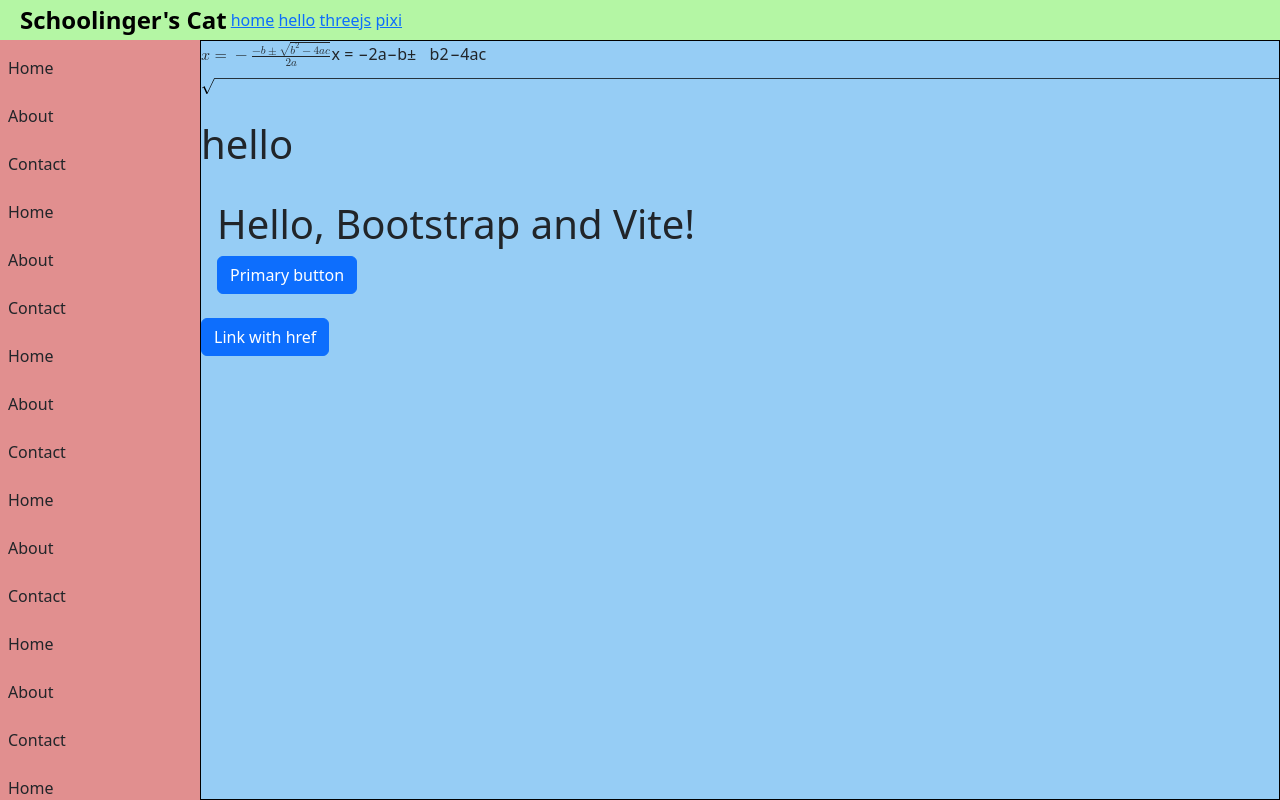
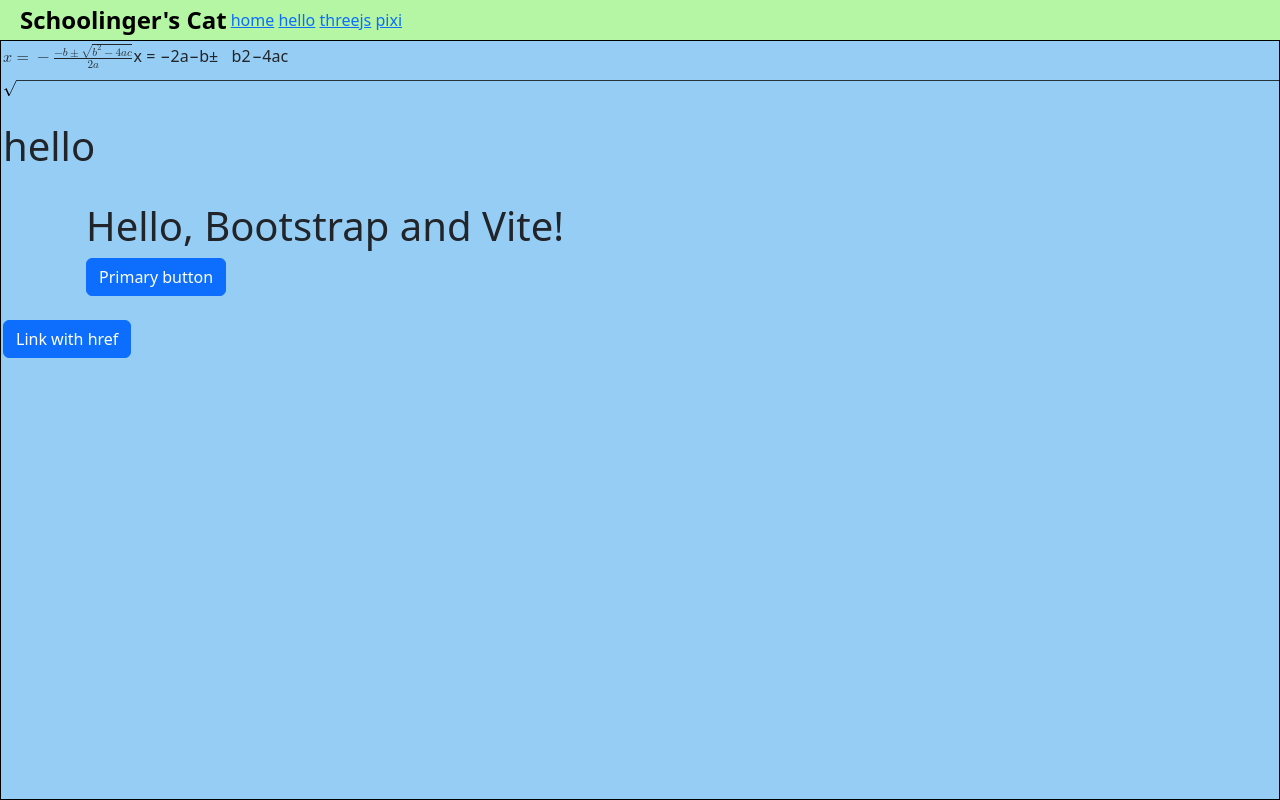
Before and after one commit to cyavictor88/schoolingerscat-gp, a SvelteKit app: page /hello in a window 1280 px wide. Built offline with nearby package versions, Linux system fonts and the light colour scheme.

Commit message:
move components to lib

```diff
--- a/src/components/Katex/Katex.svelte
+++ b/src/lib/components/Katex/Katex.svelte
@@ -1,7 +1,7 @@
 <script lang='ts'>
 	import katex from "katex";
 
-	export let math:string;
+	export let math: string;
 	export let displayMode = false;
 
 	const options = {
@@ -14,8 +14,7 @@
 
 <svelte:head>
   <!-- <link rel="stylesheet" href="/node_modules/katex/dist/katex.min.css" > -->
-  <link rel="stylesheet" href="https://cdn.jsdelivr.net/npm/katex@0.15.3/dist/katex.min.css" integrity="sha384-KiWOvVjnN8qwAZbuQyWDIbfCLFhLXNETzBQjA/92pIowpC0d2O3nppDGQVgwd2nB" crossorigin="anonymous">
-
+  <link rel="stylesheet" href="https://cdn.jsdelivr.net/npm/katex@0.16.8/dist/katex.min.css" integrity="sha384-GvrOXuhMATgEsSwCs4smul74iXGOixntILdUW9XmUC6+HX0sLNAK3q71HotJqlAn" crossorigin="anonymous">
 </svelte:head>
 
 {@html katexString}
--- a/src/components/SideNav/SideNav.svelte
+++ b/src/lib/components/SideNav/SideNav.svelte
@@ -48,8 +48,8 @@
 
   .link {
     cursor: pointer;
-    margin: 8px 0;
-    padding: 8px;
+    margin: 2px 0;
+    padding: 2px;
     border-radius: 4px;
   }
 
--- a/src/routes/+layout.svelte
+++ b/src/routes/+layout.svelte
@@ -1,34 +1,33 @@
 <script>
-	import SideNav from '../components/SideNav/SideNav.svelte';
-	import TopNav from '../components/TopNav/TopNav.svelte';
+	import SideNav from '$lib/components/SideNav/SideNav.svelte';
+	import TopNav from '$lib/components/TopNav/TopNav.svelte';
 	import {
 		beforeUpdate,
 		afterUpdate,
 		onMount
 	} from 'svelte';
   let topBarHeight = 40;
-  let sideBarWidth = 200;
+  let sideBarWidth = 0;
 
-	onMount(()=>{
+	// onMount(()=>{
 
-		window.addEventListener('resize', changeSizeBarWidth);
-		return () => {
-			window.removeEventListener('resize',changeSizeBarWidth)
-		}
-	});
+	// 	window.addEventListener('resize', changeSizeBarWidth);
+	// 	return () => {
+	// 		window.removeEventListener('resize',changeSizeBarWidth)
+	// 	}
+	// });
 
-	function changeSizeBarWidth(){
-		console.log(window.outerWidth)
-		if (window.outerWidth < 800) {
-			sideBarWidth = 50;
-		}
-		else
-		sideBarWidth = 200;
-	}
-
-	beforeUpdate(() => {
-		changeSizeBarWidth()
-	});
+	// function changeSizeBarWidth(){
+	// 	console.log(window.outerWidth)
+	// 	if (window.outerWidth < 800) {
+	// 		sideBarWidth = 50;
+	// 	}
+	// 	else
+	// 	sideBarWidth = 200;
+	// }
+	// beforeUpdate(() => {
+	// 	changeSizeBarWidth()
+	// });
 
 
 
@@ -36,7 +35,7 @@
 
 
 <TopNav {topBarHeight} />
-<SideNav {topBarHeight} {sideBarWidth} />
+<!-- <SideNav {topBarHeight} {sideBarWidth} /> -->
 <div id="content" style="top:{topBarHeight}px;
                           left:{sideBarWidth}px;
                           width:calc(100vw - {sideBarWidth}px;
@@ -52,7 +51,7 @@
 		height: 100%;
 		background-color: #96cdf5;
 		border: 1px black solid;
-		padding: 0px;
+		padding: 2px;
 		overflow-y: scroll;
 	}
 </style>
--- a/src/routes/hello/+page.svelte
+++ b/src/routes/hello/+page.svelte
@@ -1,5 +1,5 @@
 <script lang='ts'>
-  import Katex from "../../components/Katex/Katex.svelte";
+  import Katex from "$lib/components/Katex/Katex.svelte";
   const math1 = "x=-\\frac{-b\\pm\\sqrt{b^2-4ac}}{2a}";
 </script>
 
--- /dev/null
+++ b/src/routes/signalProcessing/+layout.svelte
@@ -0,0 +1,33 @@
+<script>
+  import SideNav from '$lib/components/SideNav/SideNav.svelte';
+	import {
+		beforeUpdate,
+		afterUpdate,
+		onMount
+	} from 'svelte';
+  let topBarHeight = 40;
+  let sideBarWidth = 200;
+
+</script>
+
+
+<SideNav {topBarHeight} {sideBarWidth} />
+<div id="content" style="top:{topBarHeight}px;
+                          left:{sideBarWidth}px;
+                          width:calc(100vw - {sideBarWidth}px;
+                          max-height: calc(100vh - {topBarHeight}px);
+                          ">
+  <slot />
+</div>
+
+<style>
+
+	#content {
+		position: fixed;
+		height: 100%;
+		background-color: #96cdf5;
+		border: 1px black solid;
+		padding: 0px;
+		overflow-y: scroll;
+	}
+</style>
```
Also changed, not shown: src/lib/components/SideNav/SideNav.ts (renamed from src/components/SideNav/SideNav.ts), src/lib/components/TopNav/TopNav.svelte (renamed from src/components/TopNav/TopNav.svelte).
